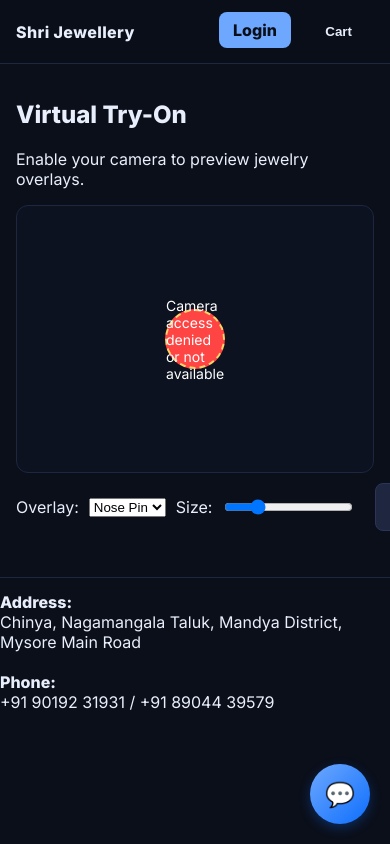
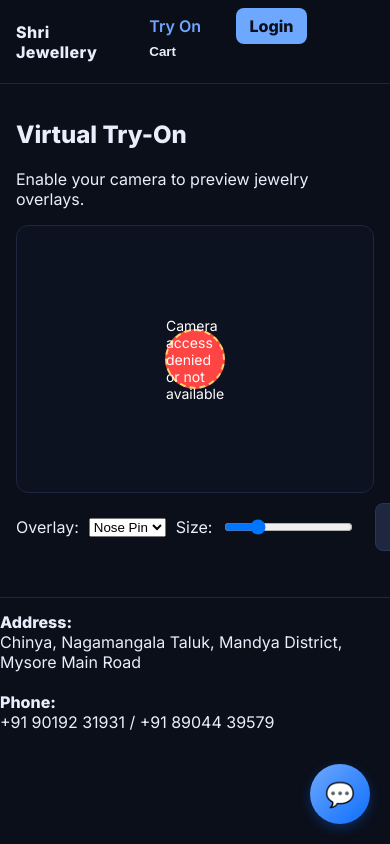
Before and after one commit to ghnandeesh83-source/jewellery-Ecommerce, a Flask app: page /try-on in a window 390 px wide; the page is wider, and only the part inside the window is pictured. Run offline with Flask 3, Linux system fonts and the light colour scheme; some libraries are stand-ins or nearby versions.

Commit message:
feat(try-on): add face detection (FaceDetector + MediaPipe fallback), overlay assets, and Try-On nav link

```diff
--- a/static/css/styles.css
+++ b/static/css/styles.css
@@ -79,7 +79,7 @@
 /* Try-on */
 .tryon .tryon-stage { position: relative; width: 100%; max-width: 640px; aspect-ratio: 4/3; background: #0c1220; border: 1px solid #1e2640; border-radius: 12px; overflow: hidden; }
 .tryon video { width: 100%; height: 100%; object-fit: cover; }
-.overlay { position: absolute; width: 60px; height: 60px; border-radius: 50%; border: 2px dashed var(--accent); background: rgba(255, 209, 102, 0.15); left: 50%; top: 50%; transform: translate(-50%, -50%); cursor: grab; }
+.overlay { position: absolute; width: 60px; height: 60px; border-radius: 50%; border: 2px dashed var(--accent); background: rgba(255, 209, 102, 0.15); left: 50%; top: 50%; transform: translate(-50%, -50%); cursor: grab; background-size: contain; background-repeat: no-repeat; background-position: center; }
 .toolbar { margin-top: 10px; display: flex; gap: 10px; align-items: center; }
 
 .site-footer { border-top: 1px solid #1e2640; margin-top: 30px; }
--- a/static/js/tryon.js
+++ b/static/js/tryon.js
@@ -10,20 +10,23 @@
   let animationId = null;
   let faceDetected = false;
   let manualMode = false;
+  let mpCamera = null; // MediaPipe camera
+  let mpReady = false;
 
   // Initialize face detection
   async function initFaceDetection() {
     try {
-      // Check if FaceDetector API is available
+      // Prefer native FaceDetector when available
       if ('FaceDetector' in window) {
         faceDetector = new FaceDetector({ maxDetectedFaces: 1, fastMode: true });
-        console.log('Face detection initialized');
+        console.log('FaceDetector API enabled');
+        detectFaceNative();
       } else {
-        console.log('Face detection not supported, using manual positioning');
-        showManualMode();
+        console.log('FaceDetector not supported, trying MediaPipe FaceMesh');
+        initMediaPipeFaceMesh();
       }
     } catch (error) {
-      console.log('Face detection failed, using manual positioning:', error);
+      console.log('Face detection init failed, using manual mode:', error);
       showManualMode();
     }
   }
@@ -37,41 +40,36 @@
     toolbar.prepend(notice);
   }
 
-  async function detectFace() {
-    if (!faceDetector || !video.videoWidth || manualMode) return;
-
+  async function detectFaceNative() {
+    if (!faceDetector || !video.videoWidth) return;
     try {
       const faces = await faceDetector.detect(video);
-
       if (faces.length > 0) {
-        const face = faces[0];
-        const bbox = face.boundingBox;
-
-        // Position overlay based on jewelry type and face landmarks
-        positionOverlayOnFace(bbox);
-
-        if (!faceDetected) {
-          faceDetected = true;
-          overlay.style.opacity = '0.8';
-          overlay.style.background = 'rgba(255, 209, 102, 0.3)';
-          overlay.style.border = '2px solid var(--accent)';
-        }
+        const bbox = faces[0].boundingBox;
+        positionOverlayOnBox(bbox);
+        setDetectedState(true);
       } else {
-        if (faceDetected) {
-          faceDetected = false;
-          overlay.style.opacity = '0.4';
-          overlay.style.background = 'rgba(255, 209, 102, 0.15)';
-          overlay.style.border = '2px dashed var(--accent)';
-        }
+        setDetectedState(false);
       }
     } catch (error) {
-      console.log('Face detection error:', error);
+      console.log('FaceDetector error:', error);
     }
-
-    animationId = requestAnimationFrame(detectFace);
+    animationId = requestAnimationFrame(detectFaceNative);
   }
 
-  function positionOverlayOnFace(bbox) {
+  function setDetectedState(state){
+    if (state && !faceDetected){
+      faceDetected = true;
+      overlay.style.opacity = '0.9';
+      overlay.style.border = '2px solid var(--accent)';
+    } else if (!state && faceDetected){
+      faceDetected = false;
+      overlay.style.opacity = '0.6';
+      overlay.style.border = '2px dashed var(--accent)';
+    }
+  }
+
+  function positionOverlayOnBox(bbox) {
     const videoRect = video.getBoundingClientRect();
     const scaleX = videoRect.width / video.videoWidth;
     const scaleY = videoRect.height / video.videoHeight;
@@ -81,22 +79,19 @@
 
     switch (jewelryType) {
       case 'nosepin':
-        // Position at nose area (center-bottom of face)
-        x = (bbox.x + bbox.width * 0.5) * scaleX - 15;
-        y = (bbox.y + bbox.height * 0.65) * scaleY - 15;
-        overlaySize = Math.max(20, bbox.width * scaleX * 0.08);
+        x = (bbox.x + bbox.width * 0.5) * scaleX - 12;
+        y = (bbox.y + bbox.height * 0.62) * scaleY - 12;
+        overlaySize = Math.max(18, bbox.width * scaleX * 0.08);
         break;
       case 'necklace':
-        // Position below face
-        x = (bbox.x + bbox.width * 0.5) * scaleX - 40;
-        y = (bbox.y + bbox.height * 1.1) * scaleY - 10;
-        overlaySize = Math.max(60, bbox.width * scaleX * 0.6);
+        x = (bbox.x + bbox.width * 0.5) * scaleX - 80;
+        y = (bbox.y + bbox.height * 1.05) * scaleY - 15;
+        overlaySize = Math.max(120, bbox.width * scaleX * 0.7);
         break;
       case 'ring':
-        // Position at side of face (hand area approximation)
-        x = (bbox.x + bbox.width * 1.2) * scaleX - 25;
-        y = (bbox.y + bbox.height * 0.8) * scaleY - 25;
-        overlaySize = Math.max(30, bbox.width * scaleX * 0.15);
+        x = (bbox.x + bbox.width * 1.2) * scaleX - 20;
+        y = (bbox.y + bbox.height * 0.8) * scaleY - 20;
+        overlaySize = Math.max(28, bbox.width * scaleX * 0.14);
         break;
       default:
         x = (bbox.x + bbox.width * 0.5) * scaleX - 30;
@@ -104,13 +99,60 @@
         overlaySize = 60;
     }
 
-    // Smooth transition
-    overlay.style.transition = 'all 0.3s ease';
+    overlay.style.transition = 'all 0.2s ease';
     overlay.style.left = x + 'px';
     overlay.style.top = y + 'px';
     overlay.style.width = overlaySize + 'px';
     overlay.style.height = overlaySize + 'px';
     overlay.style.transform = 'translate(0, 0)';
+  }
+
+  // MediaPipe FaceMesh fallback
+  function initMediaPipeFaceMesh(){
+    if (!(window.FaceMesh && window.Camera)){
+      // If scripts didn't load for some reason, fall back to manual
+      console.log('MediaPipe scripts not found, using manual mode');
+      showManualMode();
+      return;
+    }
+
+    const faceMesh = new FaceMesh({
+      locateFile: (file) => `https://cdn.jsdelivr.net/npm/@mediapipe/face_mesh/${file}`
+    });
+    faceMesh.setOptions({
+      maxNumFaces: 1,
+      refineLandmarks: true,
+      minDetectionConfidence: 0.5,
+      minTrackingConfidence: 0.5
+    });
+
+    faceMesh.onResults((results) => {
+      if (manualMode) return;
+      const landmarks = results.multiFaceLandmarks && results.multiFaceLandmarks[0];
+      if (!landmarks) { setDetectedState(false); return; }
+      // Compute a bounding box from landmarks (normalized coords)
+      let minX=1, minY=1, maxX=0, maxY=0;
+      for (const p of landmarks){
+        if (p.x < minX) minX = p.x; if (p.y < minY) minY = p.y;
+        if (p.x > maxX) maxX = p.x; if (p.y > maxY) maxY = p.y;
+      }
+      const bbox = {
+        x: minX * video.videoWidth,
+        y: minY * video.videoHeight,
+        width: (maxX-minX) * video.videoWidth,
+        height: (maxY-minY) * video.videoHeight
+      };
+      positionOverlayOnBox(bbox);
+      setDetectedState(true);
+    });
+
+    mpCamera = new Camera(video, {
+      onFrame: async () => { if (!manualMode) await faceMesh.send({ image: video }); },
+      width: 640,
+      height: 480
+    });
+    mpCamera.start();
+    mpReady = true;
   }
 
   async function start() {
@@ -121,11 +163,11 @@
       });
       video.srcObject = stream;
 
+      // Default overlay art
+      applyOverlayArt(type.value);
+
       video.addEventListener('loadedmetadata', () => {
         initFaceDetection();
-        if (faceDetector) {
-          detectFace();
-        }
       });
     } catch (e) {
       overlay.textContent = 'Camera access denied or not available';
@@ -171,26 +213,30 @@
     overlay.style.height = size.value + 'px';
   });
 
-  // Jewelry type changes
-  type.addEventListener('change', () => {
-    if (type.value === 'necklace') {
-      overlay.style.borderRadius = '4px';
-      overlay.style.width = '80px';
-      overlay.style.height = '20px';
-    } else if (type.value === 'ring') {
+  function applyOverlayArt(kind){
+    if (kind === 'necklace'){
+      overlay.style.borderRadius = '0px';
+      overlay.style.backgroundImage = 'url(/static/images/overlays/necklace.svg)';
+      overlay.style.width = '140px';
+      overlay.style.height = '40px';
+    } else if (kind === 'ring'){
       overlay.style.borderRadius = '50%';
+      overlay.style.backgroundImage = 'url(/static/images/overlays/ring.svg)';
       overlay.style.width = '40px';
       overlay.style.height = '40px';
     } else { // nosepin
       overlay.style.borderRadius = '50%';
-      overlay.style.width = '25px';
-      overlay.style.height = '25px';
+      overlay.style.backgroundImage = 'url(/static/images/overlays/nosepin.svg)';
+      overlay.style.width = '26px';
+      overlay.style.height = '26px';
     }
+  }
 
-    // Reset manual mode when type changes to allow face detection to reposition
-    if (!dragging) {
-      manualMode = false;
-    }
+  // Jewelry type changes
+  type.addEventListener('change', () => {
+    applyOverlayArt(type.value);
+    // Re-enable auto positioning after change
+    if (!dragging) manualMode = false;
   });
 
   // Auto-detect face position button
@@ -201,18 +247,15 @@
   autoButton.style.marginLeft = '10px';
   autoButton.addEventListener('click', () => {
     manualMode = false;
-    overlay.style.transition = 'all 0.3s ease';
+    overlay.style.transition = 'all 0.2s ease';
   });
   toolbar.appendChild(autoButton);
 
   // Cleanup on page unload
   window.addEventListener('beforeunload', () => {
-    if (animationId) {
-      cancelAnimationFrame(animationId);
-    }
-    if (video.srcObject) {
-      video.srcObject.getTracks().forEach(track => track.stop());
-    }
+    if (animationId) cancelAnimationFrame(animationId);
+    if (mpCamera && mpReady) { try { mpCamera.stop(); } catch(_){} }
+    if (video.srcObject) video.srcObject.getTracks().forEach(track => track.stop());
   });
 
   start();
--- a/templates/layout.html
+++ b/templates/layout.html
@@ -13,7 +13,8 @@
     <header class="site-header">
       <div class="container header-inner">
         <a class="brand" href="/">Shri Jewellery</a>
-<nav class="nav">
+        <nav class="nav">
+          <a href="/try-on" class="btn secondary">Try On</a>
           {% if user %}
             <span class="user-info">Welcome, {{ user.phone }}</span>
             <a href="/logout" class="btn secondary">Logout</a>
--- a/templates/try_on.html
+++ b/templates/try_on.html
@@ -18,5 +18,8 @@
       <input id="overlay-size" type="range" min="20" max="200" value="60" />
     </div>
   </section>
+    <!-- MediaPipe FaceMesh (fallback when FaceDetector is unavailable) -->
+    <script src="https://cdn.jsdelivr.net/npm/@mediapipe/face_mesh/face_mesh.js"></script>
+    <script src="https://cdn.jsdelivr.net/npm/@mediapipe/camera_utils/camera_utils.js"></script>
     <script src="/static/js/tryon.js" defer></script>
 {% endblock %}
```
Also changed, not shown: static/images/overlays/necklace.svg (added), static/images/overlays/nosepin.svg (added), static/images/overlays/ring.svg (added).
